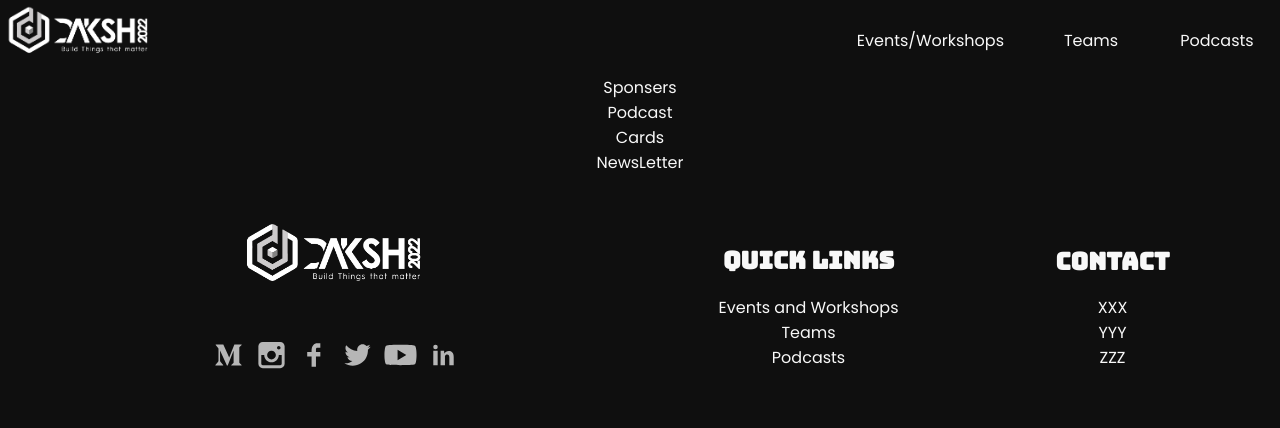
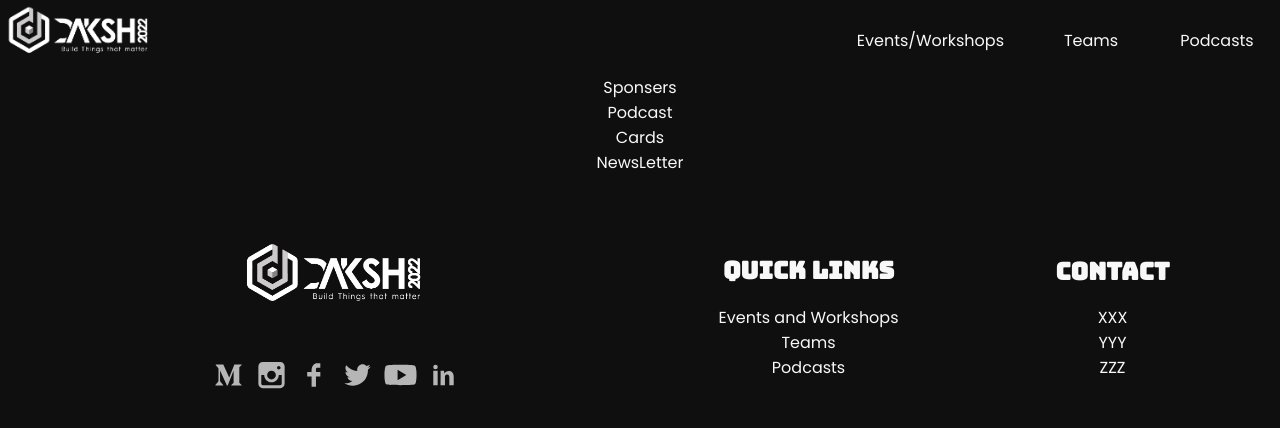
Before and after one commit to Daksh-SASTRA/daksh-web, a Next.js app: page / in a window 1280 px wide. Shown: the top 428 px of the page. Built offline with nearby package versions, Linux system fonts and the light colour scheme.

Commit message:
changed daksh logo into normal html tag from nextJs Image tag due to some navbar glitches

```diff
--- a/components/Footer/footer.js
+++ b/components/Footer/footer.js
@@ -18,7 +18,11 @@ function footer() {
 	return (
 		<div className={styles.footer}>
 			<div className={styles.footer_logo}>
-				<Image src="/logo.png" width={200} height={100} alt="Daksh logo" />
+				<img
+					src="/logo.png"
+					style={{ width: "200px", height: "100px" }}
+					alt="Daksh logo"
+				/>
 				<div id={styles.footer_icons}>
 					<Link href="/">
 						<a>
```
